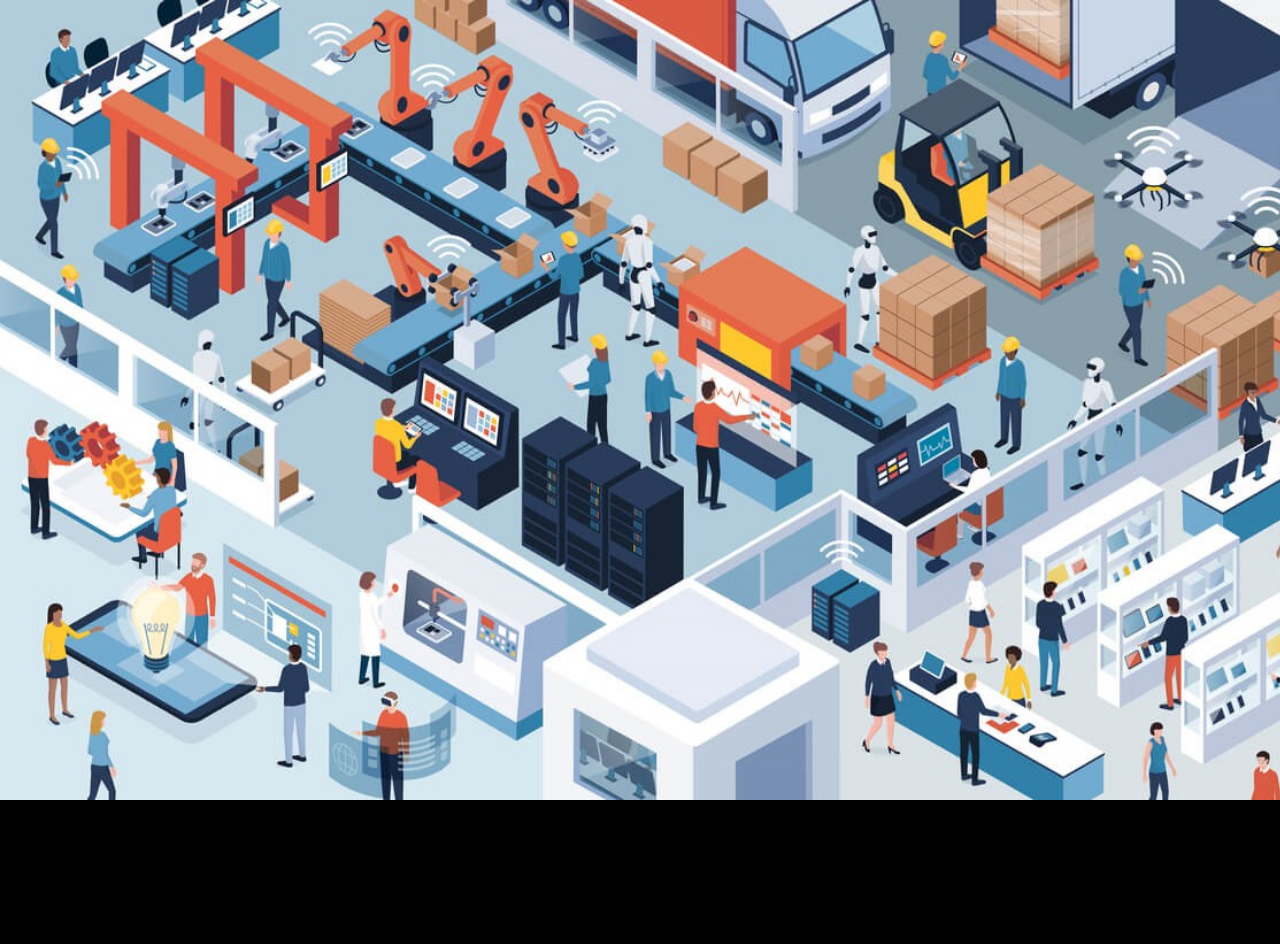
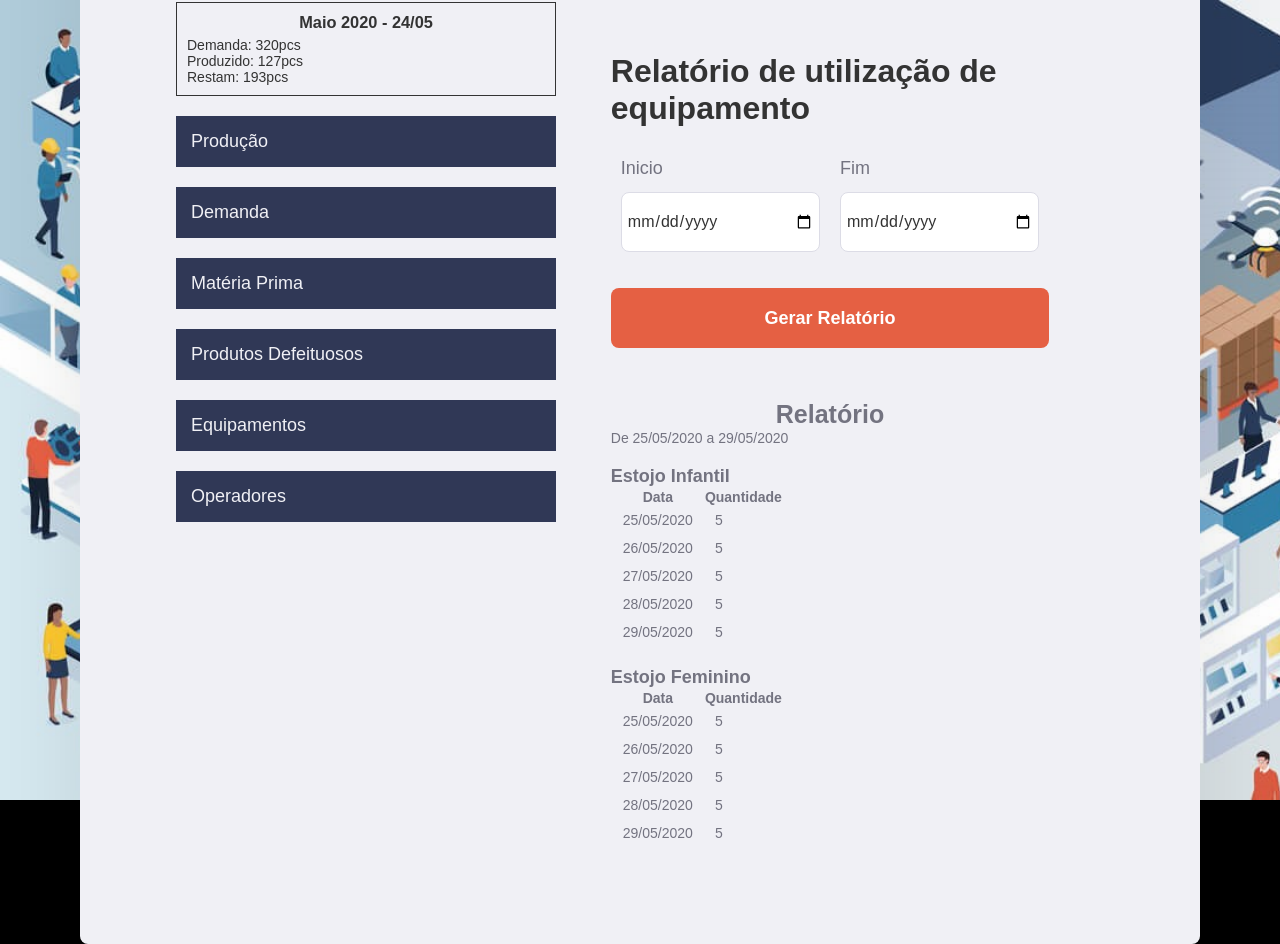
Before and after one commit to luanaferraz21/sistemaproducao, a React (Create React App) app in the folder front/: page /defeitos in a window 1280 px wide. Before the commit the page ends 800 px from the top, so only its background shows below. Built offline with nearby package versions, Linux system fonts and the light colour scheme.

Commit message:
Relatório Produtos com defeito

```diff
--- a/front/src/global.css
+++ b/front/src/global.css
@@ -9,8 +9,9 @@
 
 body {
   font: 400 14px Roboto, sans-serif;
-  background: #f0f0f5;
+  background: #CAD7E8;
   -webkit-font-smoothing: antialiased;
+  color: #333;
 }
 
 input, button, textarea {
@@ -53,7 +54,7 @@ form textarea {
 .button {
   width: 100%;
   height: 60px;
-  background: #e02041;
+  background: #E56043;
   border: 0;
   border-radius: 8px;
   color: #FFF;
@@ -76,7 +77,7 @@ form textarea {
   align-items: center;
   margin-top: 20px;
   color: #f0f0f5;
-  background-color: #333;
+  background-color: #303856;
   padding: 15px;
   font-size: 18px;
   text-decoration: none;
@@ -125,7 +126,7 @@ section h1{
 .register-container .content {
   width: 100%;
   padding: 20px 96px;
-  background: #f0f0f5;
+  background: rgb(241, 247, 255);
   box-shadow: 0 0 100px rgba(0, 0, 0, 0.1);
   border-radius: 8px;
   display: flex;
--- /dev/null
+++ b/front/src/pages/Defeitos/index.js
@@ -0,0 +1,154 @@
+import React, { useState } from 'react';
+import { Link, useHistory } from 'react-router-dom';
+//import { FiArrowLeft } from 'react-icons/fi';
+
+//import api from '../../services/api';
+import impressora from '../../assets/impressora.jpg';
+import './styles.css';
+
+
+export default function Register() {
+  const [name, setName] = useState('');
+  const [email, setEmail] = useState('');
+  const [cargo, setCargo] = useState('');
+  const [data, setData] = useState('');
+  const [entrada, setEntrada] = useState('');
+  const [saida, setSaida] = useState('');
+
+  const history = useHistory();
+
+  async function handleRegister(e) {
+    e.preventDefault();
+
+    const data = {
+      name,
+      email,
+      cargo,
+      data,
+      entrada,
+      saida
+    };
+
+    try {
+      //const response = await api.post('ongs', data);
+
+      //alert(`Seu ID de acesso: ${response.data.id}`);
+
+      history.push('/');
+    } catch (err) {
+      alert('Erro no cadastro, tente novamente.');
+    }
+  }
+
+  return (
+    <div className="register-container">
+      <div className="content">
+        <section>
+
+          <h1>Produção</h1>
+
+          <div className="producao">
+            <h3>Maio 2020 - 24/05</h3>
+            <p>Demanda: 320pcs</p>
+            <p>Produzido: 127pcs</p>
+            <p>Restam: 193pcs</p>
+          </div>
+
+          <Link className="back-link" to="/producao/cadastrar">Produção</Link>
+          <Link className="back-link" to="/demanda/cadastrar">Demanda</Link>
+          <Link className="back-link" to="/materiaprima">Matéria Prima</Link>
+          <Link className="back-link" to="/defeitos">Produtos Defeituosos</Link>
+          <Link className="back-link" to="/equipamento/relatorio">Equipamentos</Link>
+          <Link className="back-link" to="/operador/cadastrar">Operadores</Link>
+        </section>
+
+        <div>
+          <form onSubmit={handleRegister}>
+
+            <h1>Relatório de utilização de equipamento</h1>
+
+            <div className="input-group">
+              <p>Inicio
+                <input
+                  placeholder=""
+                  value={cargo}
+                  type="date"
+                /></p>
+
+              <p>Fim
+                <input
+                  placeholder=""
+                  value={data}
+                  type="date"
+                />
+              </p>
+            </div>
+            <button className="button" type="submit">Gerar Relatório</button>
+          </form>
+
+          <section className="relatorio">
+            <h2>Relatório</h2>
+            <p>De 25/05/2020 a 29/05/2020</p>
+
+            <h4>Estojo Infantil</h4>
+            <table >
+              <tr>
+                <th>Data</th>
+                <th>Quantidade</th>
+              </tr>
+              <tr>
+                <td>25/05/2020</td>
+                <td>5</td>
+              </tr>
+              <tr>
+                <td>26/05/2020</td>
+                <td>5</td>
+              </tr>
+              <tr>
+                <td>27/05/2020</td>
+                <td>5</td>
+              </tr>
+              <tr>
+                <td>28/05/2020</td>
+                <td>5</td>
+              </tr>
+              <tr>
+                <td>29/05/2020</td>
+                <td>5</td>
+              </tr>
+            </table>
+
+            <h4>Estojo Feminino</h4>
+            <table>
+              <tr>
+                <th>Data</th>
+                <th>Quantidade</th>
+              </tr>
+              <tr>
+                <td>25/05/2020</td>
+                <td>5</td>
+              </tr>
+              <tr>
+                <td>26/05/2020</td>
+                <td>5</td>
+              </tr>
+              <tr>
+                <td>27/05/2020</td>
+                <td>5</td>
+              </tr>
+              <tr>
+                <td>28/05/2020</td>
+                <td>5</td>
+              </tr>
+              <tr>
+                <td>29/05/2020</td>
+                <td>5</td>
+              </tr>
+            </table>
+          </section>
+
+        </div>
+      </div>
+    </div>
+  );
+}
--- /dev/null
+++ b/front/src/pages/Defeitos/styles.css
@@ -0,0 +1,40 @@
+.input-group p{
+padding: 0 10px;
+width: 100%;
+}
+
+form .input-group p input {
+    width: 100%;
+    height: 60px;
+    color: #333;
+    border: 1px solid #dcdce6;
+    border-radius: 8px;
+    padding: 0 5px;
+  }
+
+.relatorio{
+    padding: 50px 10% 0 10%!important;
+    max-width: 100%!important;
+    color: #737380;
+}
+
+.relatorio h2{
+    text-align: center;
+    font-size: 25px;
+    color: #737380;
+    line-height: 32px;
+}
+
+.relatorio h4{
+    font-size: 18px;
+    padding-top: 20px;
+}
+
+.relatorio img {
+    max-width: 30%;
+    padding-top: 20px;
+}
+
+.relatorio table tr td{
+    padding: 5px 10px;
+}
--- a/front/src/routes.js
+++ b/front/src/routes.js
@@ -5,19 +5,19 @@ import Operador from './pages/Operador';
 import Login from './pages/Login';
 import CadastrarDemanda from './pages/CadastrarDemanda';
 import Equipamento from './pages/Equipamento';
+import Defeitos from './pages/Defeitos';
 
 export default function Routes() {
   return (
     <BrowserRouter>
       <Switch>
-
-
         <Route exact path="/" component={Login} />
         <Route path="/login" component={Login} />
 
         <Route path="/operador/cadastrar" component={Operador} />
         <Route path="/demanda/cadastrar" component={CadastrarDemanda} />
         <Route path="/equipamento/relatorio" component={Equipamento} />
+        <Route path="/defeitos" component={Defeitos} />
       </Switch>
     </BrowserRouter>
   );
```
